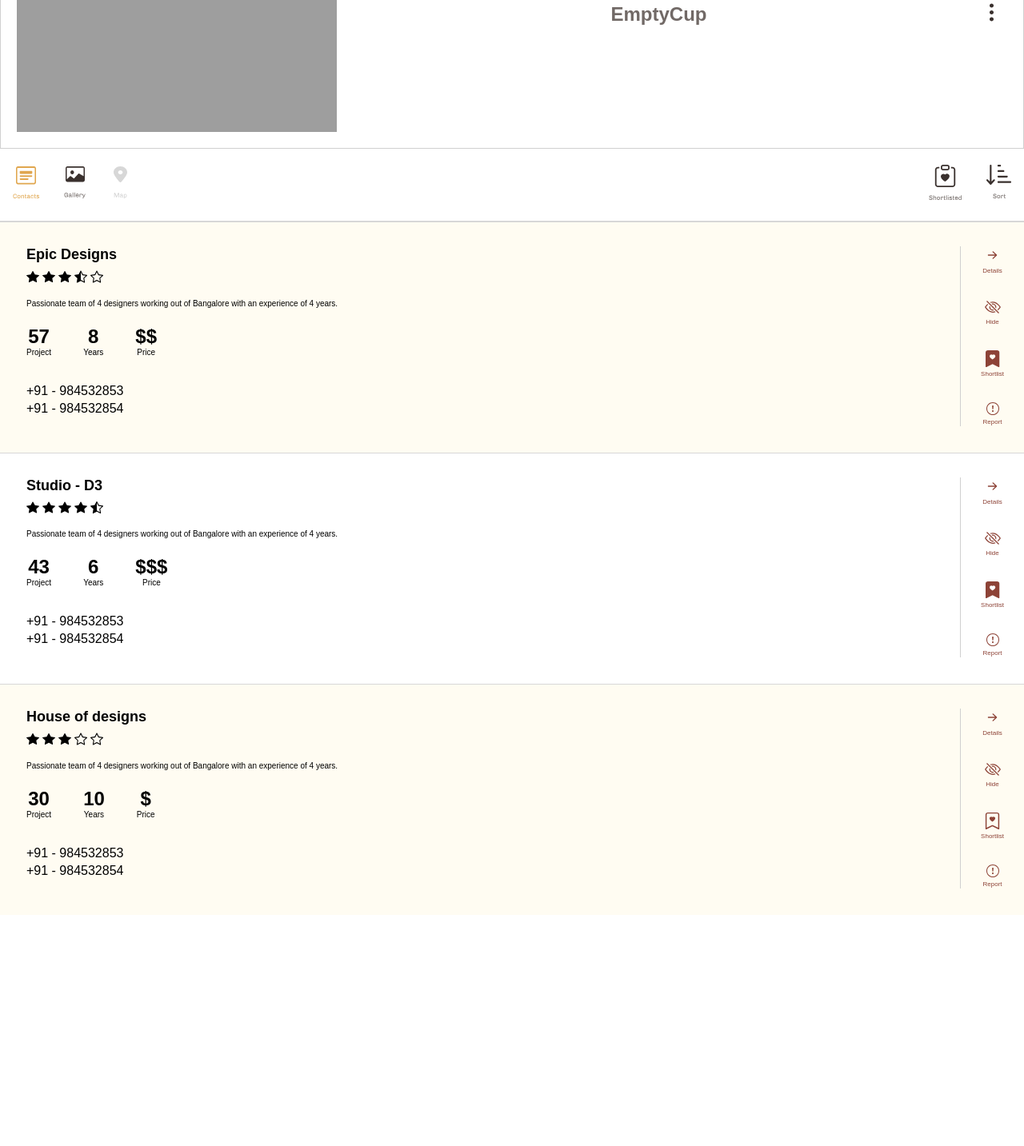
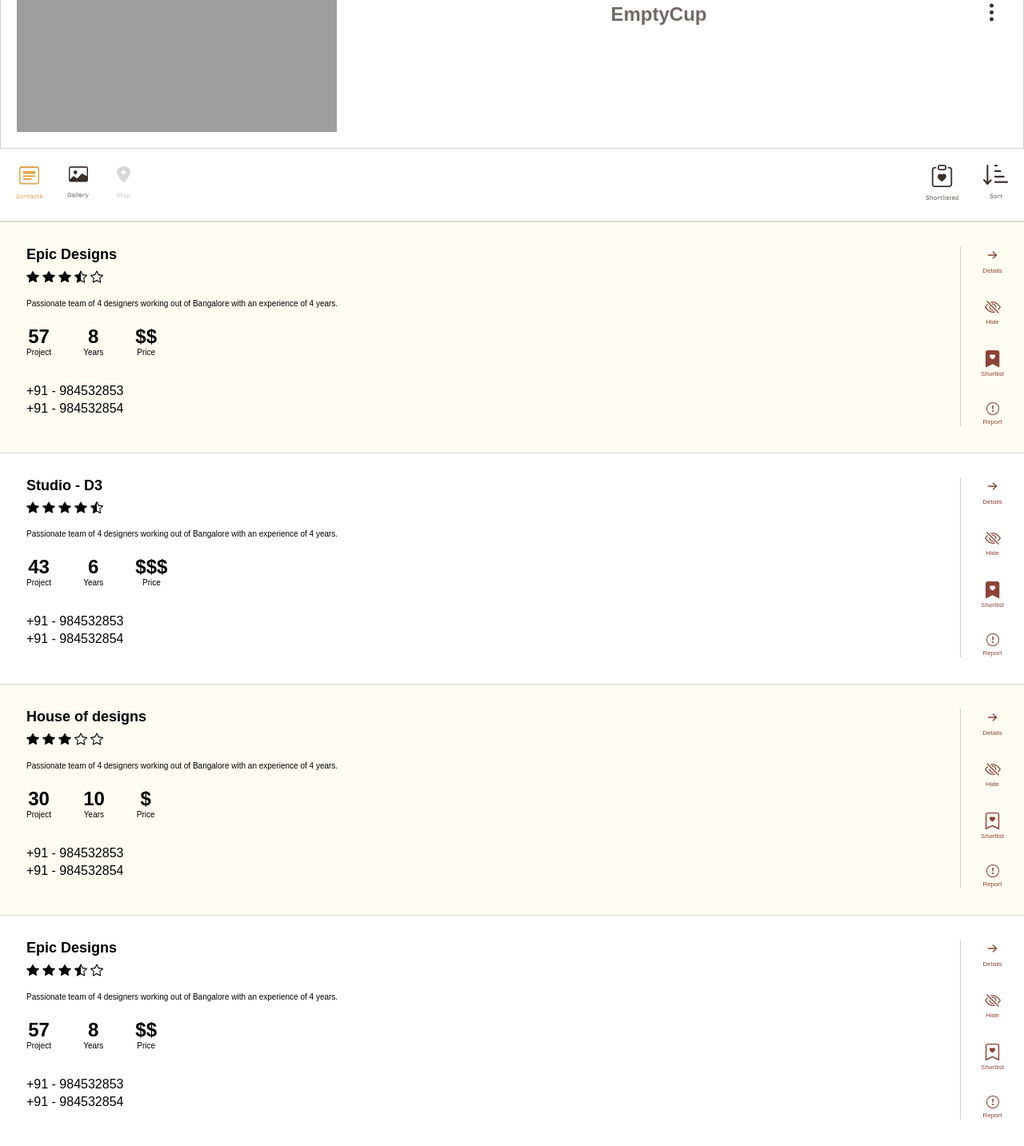
Before and after one commit to Dhruvin711/EmptyCup, a Django app: page / in a window 1280 px wide. Shown: the part 156-1589 px from the top of the page at 80% size. Before the commit the page ends 1300 px from the top, so only its background shows below. Run offline with Django 4.2, Linux system fonts and the light colour scheme; some web fonts are replaced; grey boxes are pictures that could not be loaded.

Commit message:
Updated some styles

```diff
--- a/emptycup/homePage/views.py
+++ b/emptycup/homePage/views.py
@@ -41,6 +41,18 @@ def HomePage(request):
             'hide':0,
             'shortlist':0,
         },
+        {
+            'name' : 'Epic Designs',
+            'rating': 3.5,
+            'rating_list':[0,0,0,0,0],
+            'description': 'Passionate team of 4 designers working out of Bangalore with an experience of 4 years.',
+            'projects': 57,
+            'experience': 8,
+            'price': '$$',
+            'contacts': ['+91 - 984532853', '+91 - 984532854'],
+            'hide':0,
+            'shortlist':0,
+        },
     ]
 
     for card in data:
--- a/emptycup/static/css/home.css
+++ b/emptycup/static/css/home.css
@@ -15,7 +15,7 @@
 
 .heading {
     font-size: 18px;
-    font-weight: 700;
+    font-weight: 600;
     line-height: 21px;
     letter-spacing: 0em;
     text-align: left;
@@ -55,7 +55,7 @@
     text-align: center;
     font-size: 24px;
     font-style: normal;
-    font-weight: 700;
+    font-weight: 600;
     line-height: normal;
 }
 
--- a/emptycup/static/css/nav.css
+++ b/emptycup/static/css/nav.css
@@ -31,7 +31,7 @@
 }
 
 .overlay-content {
-    padding: 20px 16px;
+    padding: 20px 20px;
     display: flex;
     justify-content: space-between;
     align-items: center;
--- a/emptycup/static/javascript/index.js
+++ b/emptycup/static/javascript/index.js
@@ -37,10 +37,10 @@ document.addEventListener('DOMContentLoaded', function () {
 
     function toggleShortlistFilter() {
         if(shortlistNavBtn.classList.contains('active')){
-            shortlistNavBtn.firstChild.src = "/static/images/navbar/shortlisted-0.svg";
+            shortlistNavBtn.src = "/static/images/navbar/shortlisted-0.svg";
         }
         else{
-            shortlistNavBtn.firstChild.src = "/static/images/navbar/shortlisted-1.svg";
+            shortlistNavBtn.src = "/static/images/navbar/shortlisted-1.svg";
         }
 
         shortlistNavBtn.classList.toggle('active');
--- a/emptycup/templates/home.html
+++ b/emptycup/templates/home.html
@@ -62,7 +62,7 @@
                 </div>
 
                 <div class="shortlist">
-                    <a href="#">
+                    <a style="cursor: pointer;">
                         <img id="shortlist-icon-{{forloop.counter0}}" class="shortlist-{{card.shortlist}}" src="/static/images/card/shortlist-{{card.shortlist}}.svg" alt="shortlist">
                         <p>Shortlist</p>
                     </a>
--- a/emptycup/templates/index.html
+++ b/emptycup/templates/index.html
@@ -7,6 +7,9 @@
     <title>EmptyCup</title>
 
     <link rel="stylesheet" href="/static/css/main.css">
+
+    <!-- Favicon -->
+    <link rel="icon" href="/static/images/navbar/logo.svg">
 
     <!-- Fonts -->
     <link rel="preconnect" href="https://fonts.googleapis.com">
--- a/emptycup/templates/navbar.html
+++ b/emptycup/templates/navbar.html
@@ -16,7 +16,7 @@
             </div>
 
             <div class="content-2">
-                <a class="shortlist-nav-icon" href="#"><img src="/static/images/navbar/shortlisted-0.svg" alt=""></a>
+                <a style="cursor: pointer;"><img class="shortlist-nav-icon" src="/static/images/navbar/shortlisted-0.svg" alt=""></a>
                 <a class="sort-icon" href="#"><img src="/static/images/navbar/sort.svg" alt=""></a>
             </div>
         </div>
```
